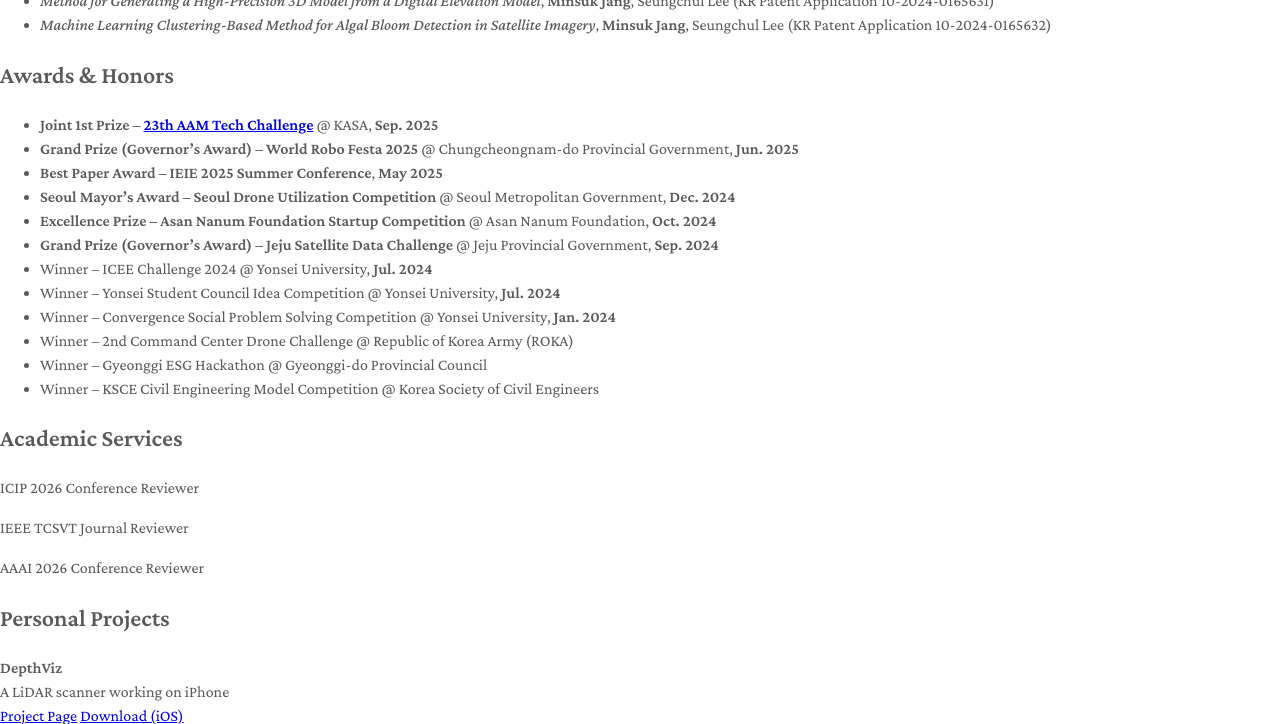
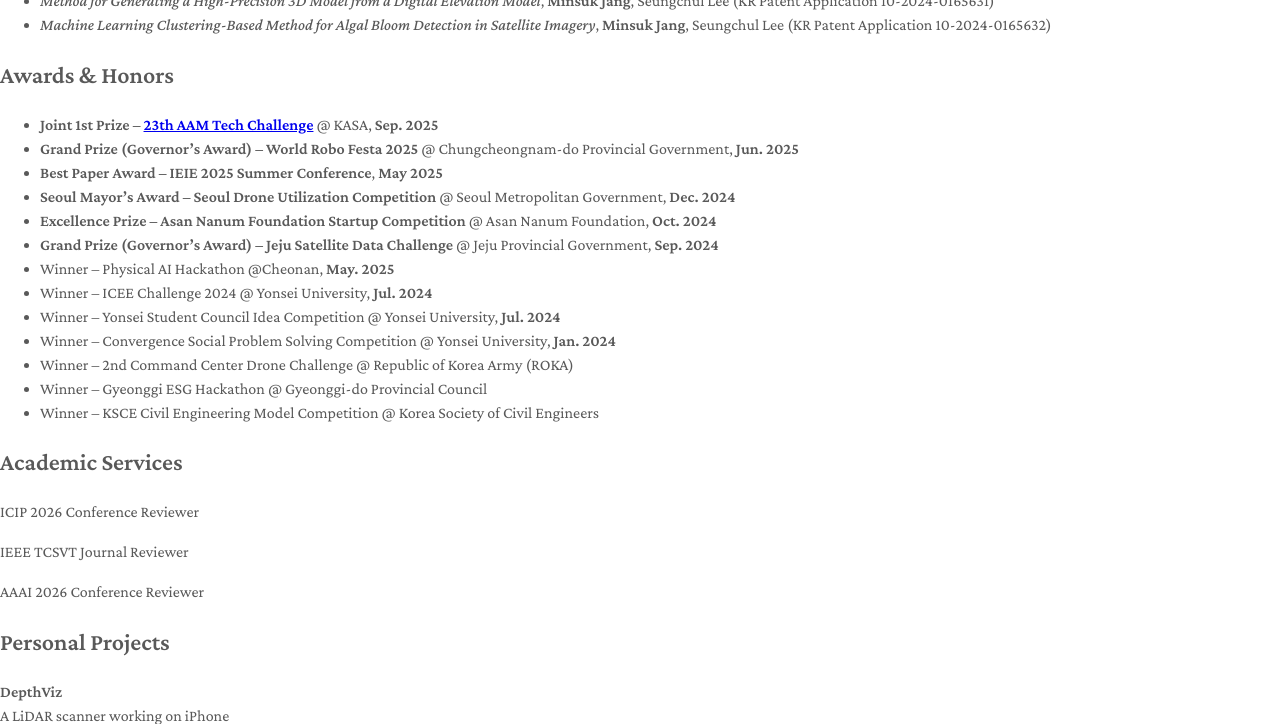
Before and after one commit to tersite1/tersite1.github.io, a Jekyll site: the page built from index.md, in a window 1280 px wide and 900 px high, scrolled down 4858 px, cut to the strip 0-724 px from the top of the window. Built offline with Jekyll 4.4.1, drawn with Linux system fonts in a browser that asks for light colours; a style sheet for code colours, icons or effects is not loaded; our own code applies the rules of GitHub Pages for plain Markdown files.

Commit message:
Update index.md

```diff
--- a/index.md
+++ b/index.md
@@ -70,6 +70,7 @@
 * **Seoul Mayor’s Award – Seoul Drone Utilization Competition** @ Seoul Metropolitan Government, **Dec. 2024**
 * **Excellence Prize – Asan Nanum Foundation Startup Competition** @ Asan Nanum Foundation, **Oct. 2024**
 * **Grand Prize (Governor’s Award) – Jeju Satellite Data Challenge** @ Jeju Provincial Government, **Sep. 2024**
+* Winner – Physical AI Hackathon @Cheonan, **May. 2025**
 * Winner – ICEE Challenge 2024 @ Yonsei University, **Jul. 2024**
 * Winner – Yonsei Student Council Idea Competition @ Yonsei University, **Jul. 2024**
 * Winner – Convergence Social Problem Solving Competition @ Yonsei University, **Jan. 2024**
```
